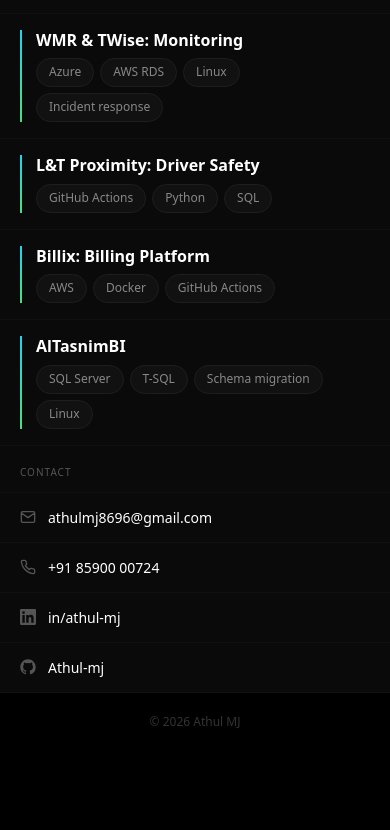
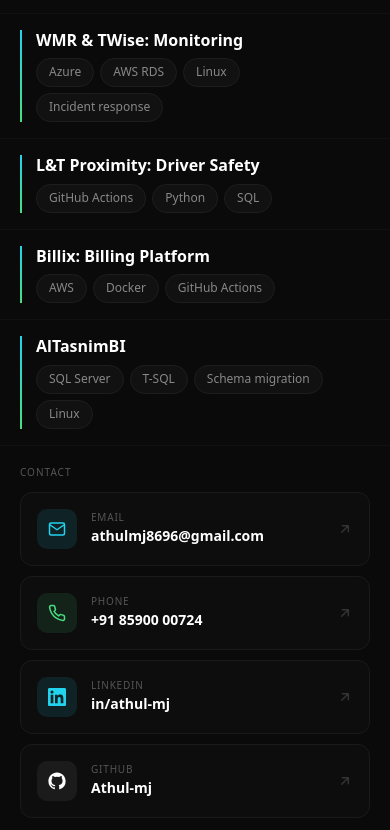
Before and after one commit to Athul-mj/devops-portfolio, a plain HTML site: page index.html in a window 390 px wide. Shown: the part 1167-1997 px from the top of the page. Before the commit the page ends 1918 px from the top, so only its background shows below. Drawn offline with Linux system fonts and the light colour scheme.

Commit message:
Mobile: dark icon buttons, no glass, contact rows as cards

```diff
--- a/index.html
+++ b/index.html
@@ -585,9 +585,9 @@
       .tagline { max-width: none; margin: 8px 0 0; font-size: 14px; line-height: 1.5; color: #666; }
       .cta { margin-top: 24px; }
       .cta .socials { margin: 0; gap: 10px; }
-      .cta .icon-btn { width: 52px; height: 52px; border-radius: 12px; background: #0d0d0d; border: 1px solid #222; color: #666; box-shadow: none; transform: none; }
+      .cta .icon-btn { width: 52px; height: 52px; border-radius: 12px; background: #0d0d0d; border: 1px solid #222; color: #aaa; box-shadow: none; transform: none; }
       .cta .icon-btn svg { width: 20px; height: 20px; }
-      .cta .icon-btn:hover, .cta .icon-btn:active { background: #0d0d0d; border-color: #444; color: #999; transform: none; }
+      .cta .icon-btn:hover, .cta .icon-btn:active { background: #0d0d0d; border-color: #222; color: #aaa; transform: none; }
 
       /* Stats card */
       .hero .stats, .hero .stats.glass {
@@ -623,14 +623,23 @@
 
       /* Contact card */
       .contact { text-align: left; overflow: visible; }
-      .contact-grid { display: block; }
-      .ct { flex-direction: row; align-items: center; gap: 12px; min-height: 0; padding: 14px 20px; border-top: 1px solid #111; }
+      .contact-grid { display: block; padding: 0 20px 20px; }
+      .ct {
+        display: flex; flex-direction: row; align-items: center; gap: 14px; min-height: 0;
+        margin: 0 0 10px; padding: 16px; background: #0d0d0d; border: 1px solid #1a1a1a; border-radius: 12px;
+      }
+      .ct:last-child { margin-bottom: 0; }
       .ct-top { display: contents; }
-      .ct-ico { width: 16px; height: 16px; border: 0; border-radius: 0; background: none; color: #555; }
-      .ct-ico svg { width: 16px; height: 16px; }
-      .ct-arrow, .ct-lbl { display: none; }
-      .ct > div:last-child { min-width: 0; }
-      .ct-val { font-size: 14px; font-weight: 400; line-height: 1.5; color: #fff; }
+      .ct-ico { order: 0; width: 40px; height: 40px; flex: none; border: 0; border-radius: 10px; }
+      .ct-ico svg { width: 18px; height: 18px; }
+      .ct[href^="mailto:"] .ct-ico { background: rgba(34, 211, 238, .1); color: #22d3ee; }
+      .ct[href^="tel:"] .ct-ico { background: rgba(74, 222, 128, .1); color: #4ade80; }
+      .ct[href*="linkedin"] .ct-ico { background: rgba(34, 211, 238, .1); color: #22d3ee; }
+      .ct[href*="github"] .ct-ico { background: rgba(255, 255, 255, .06); color: #fff; }
+      .ct > div:last-child { order: 1; min-width: 0; }
+      .ct-lbl { display: block; margin: 0 0 2px; font: 500 10px/1.3 var(--sans); letter-spacing: .08em; text-transform: uppercase; color: #555; }
+      .ct-val { font-size: 14px; font-weight: 700; line-height: 1.4; color: #fff; }
+      .ct-arrow { order: 2; display: block; margin-left: auto; width: 16px; height: 16px; flex: none; color: #333; }
 
       /* Footer */
       footer { padding: 20px 0 calc(20px + env(safe-area-inset-bottom)); background: #000; border-top: 1px solid #111; }
```
